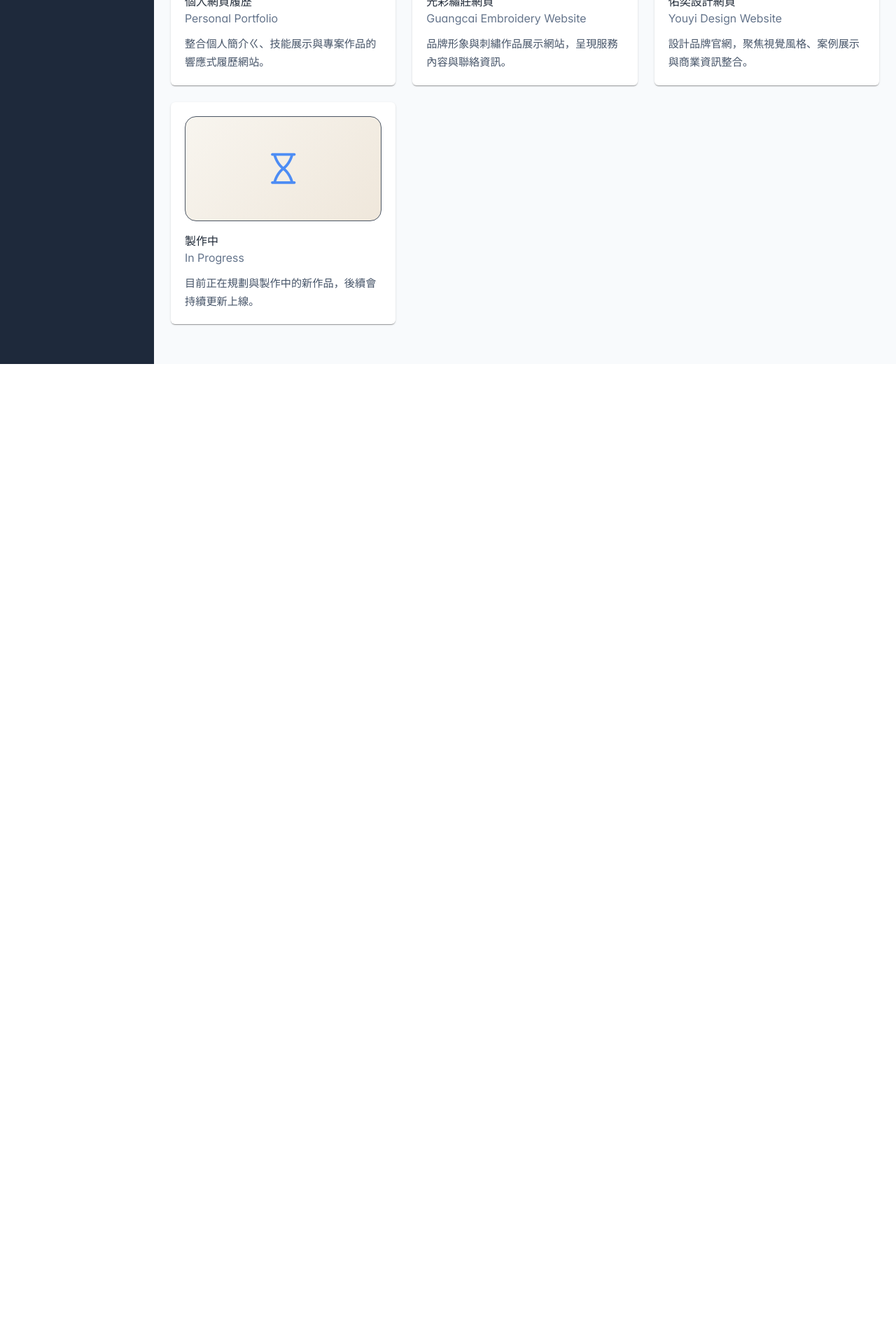
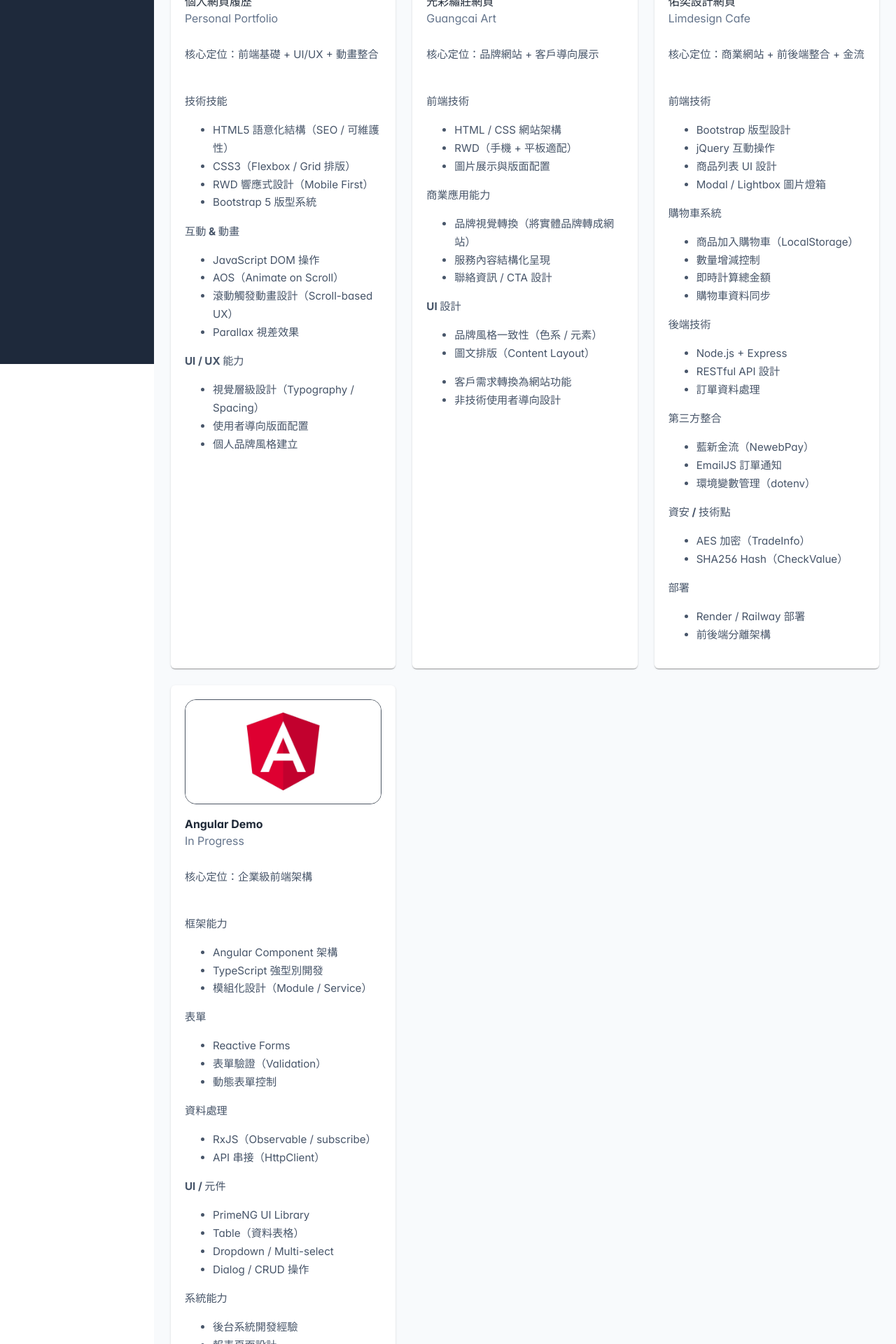
Before and after one commit to Hannah630/react-primereact-dashboard, a React app in the folder frontend/: page / in a window 1280 px wide. Shown: the part 280-2200 px from the top of the page at 70% size. Before the commit the page ends 860 px from the top, so only its background shows below. Built offline with nearby package versions, Linux system fonts and the light colour scheme; the HTML template or start-up script is replaced by a standard one.

Commit message:
update 卡片說明

```diff
--- a/frontend/src/components/StatCard.tsx
+++ b/frontend/src/components/StatCard.tsx
@@ -64,7 +64,7 @@ export default function StatCard({
 
         <div className={styles.textContent}>
           <p className={styles.label}>{title}</p>
-          <p className={styles.value}>{value}</p>
+          <div className={styles.value}>{value}</div>
         </div>
       </div>
     </Card>
--- a/frontend/src/pages/Dashboard.tsx
+++ b/frontend/src/pages/Dashboard.tsx
@@ -2,12 +2,14 @@ import StatCard from "../components/StatCard";
 import personalImage from "../pic/personal.jpg";
 import guangcaiImage from "../pic/繡莊logo.svg";
 import youyiImage from "../pic/yoyi.png";
+import angularImage from "../pic/angular.jpg";
 import styles from "./Dashboard.module.css";
 
-const portfolioRoute = "/websites";
-const personalPortfolioUrl = "https://hannah630.github.io/Personal.resume/";
-const guangcaiWebsiteUrl = "https://guangcaiart.com.tw/";
-const youyiWebsiteUrl = "https://limdesign-cafe.com/";
+export const portfolioRoute = "/websites";
+export const personalPortfolioUrl =
+  "https://hannah630.github.io/Personal.resume/";
+export const guangcaiWebsiteUrl = "https://guangcaiart.com.tw/";
+export const youyiWebsiteUrl = "https://limdesign-cafe.com/";
 
 export default function Dashboard() {
   return (
@@ -19,7 +21,36 @@ export default function Dashboard() {
             <span>Personal Portfolio</span>
           </>
         }
-        value="整合個人簡介ㄍ、技能展示與專案作品的響應式履歷網站。"
+        value={
+          <div>
+            <p>
+              <strong>核心定位：</strong>前端基礎 + UI/UX + 動畫整合
+            </p>
+            <br />
+            <strong>技術技能</strong>
+            <ul>
+              <li>HTML5 語意化結構（SEO / 可維護性）</li>
+              <li>CSS3（Flexbox / Grid 排版）</li>
+              <li>RWD 響應式設計（Mobile First）</li>
+              <li>Bootstrap 5 版型系統</li>
+            </ul>
+
+            <strong>互動 & 動畫</strong>
+            <ul>
+              <li>JavaScript DOM 操作</li>
+              <li>AOS（Animate on Scroll）</li>
+              <li>滾動觸發動畫設計（Scroll-based UX）</li>
+              <li>Parallax 視差效果</li>
+            </ul>
+
+            <strong>UI / UX 能力</strong>
+            <ul>
+              <li>視覺層級設計（Typography / Spacing）</li>
+              <li>使用者導向版面配置</li>
+              <li>個人品牌風格建立</li>
+            </ul>
+          </div>
+        }
         icon="pi-briefcase"
         href={personalPortfolioUrl}
         ariaLabel="個人網頁履歷 Personal Portfolio details"
@@ -30,13 +61,44 @@ export default function Dashboard() {
         title={
           <>
             <span>光彩繡莊網頁</span>
-            <span>Guangcai Embroidery Website</span>
+            <span>Guangcai Art</span>
           </>
         }
-        value="品牌形象與刺繡作品展示網站，呈現服務內容與聯絡資訊。"
+        value={
+          <div>
+            <p>
+              <strong>核心定位：</strong>品牌網站 + 客戶導向展示
+            </p>
+            <br />
+            <strong>前端技術</strong>
+            <ul>
+              <li>HTML / CSS 網站架構</li>
+              <li>RWD（手機 + 平板適配）</li>
+              <li>圖片展示與版面配置</li>
+            </ul>
+
+            <strong>商業應用能力</strong>
+            <ul>
+              <li>品牌視覺轉換（將實體品牌轉成網站）</li>
+              <li>服務內容結構化呈現</li>
+              <li>聯絡資訊 / CTA 設計</li>
+            </ul>
+
+            <strong>UI 設計</strong>
+            <ul>
+              <li>品牌風格一致性（色系 / 元素）</li>
+              <li>圖文排版（Content Layout）</li>
+            </ul>
+
+            <ul>
+              <li>客戶需求轉換為網站功能</li>
+              <li>非技術使用者導向設計</li>
+            </ul>
+          </div>
+        }
         icon="pi-box"
         href={guangcaiWebsiteUrl}
-        ariaLabel="光彩繡莊網頁 Guangcai Embroidery Website details"
+        ariaLabel="光彩繡莊網頁 Guangcai Art details"
         imageSrc={guangcaiImage}
         imageAlt="光彩繡莊網頁作品預覽"
         imageFit="contain"
@@ -46,13 +108,61 @@ export default function Dashboard() {
         title={
           <>
             <span>佑奕設計網頁</span>
-            <span>Youyi Design Website</span>
+            <span>Limdesign Cafe</span>
           </>
         }
-        value="設計品牌官網，聚焦視覺風格、案例展示與商業資訊整合。"
+        value={
+          <div>
+            <p>
+              <strong>核心定位：</strong>商業網站 + 前後端整合 + 金流
+            </p>
+            <br />
+            <strong>前端技術</strong>
+            <ul>
+              <li>Bootstrap 版型設計</li>
+              <li>jQuery 互動操作</li>
+              <li>商品列表 UI 設計</li>
+              <li>Modal / Lightbox 圖片燈箱</li>
+            </ul>
+
+            <strong>購物車系統</strong>
+            <ul>
+              <li>商品加入購物車（LocalStorage）</li>
+              <li>數量增減控制</li>
+              <li>即時計算總金額</li>
+              <li>購物車資料同步</li>
+            </ul>
+
+            <strong>後端技術</strong>
+            <ul>
+              <li>Node.js + Express</li>
+              <li>RESTful API 設計</li>
+              <li>訂單資料處理</li>
+            </ul>
+
+            <strong>第三方整合</strong>
+            <ul>
+              <li>藍新金流（NewebPay）</li>
+              <li>EmailJS 訂單通知</li>
+              <li>環境變數管理（dotenv）</li>
+            </ul>
+
+            <strong>資安 / 技術點</strong>
+            <ul>
+              <li>AES 加密（TradeInfo）</li>
+              <li>SHA256 Hash（CheckValue）</li>
+            </ul>
+
+            <strong>部署</strong>
+            <ul>
+              <li>Render / Railway 部署</li>
+              <li>前後端分離架構</li>
+            </ul>
+          </div>
+        }
         icon="pi-check-circle"
         href={youyiWebsiteUrl}
-        ariaLabel="佑奕設計網頁 Youyi Design Website details"
+        ariaLabel="佑奕設計網頁 Limdesign Cafe details"
         imageSrc={youyiImage}
         imageAlt="佑奕設計網頁作品預覽"
         imageFit="contain"
@@ -61,12 +171,55 @@ export default function Dashboard() {
       <StatCard
         title={
           <>
-            <span>製作中</span>
+            <span>Angular Demo</span>
             <span>In Progress</span>
           </>
         }
-        value="目前正在規劃與製作中的新作品，後續會持續更新上線。"
+        value={
+          <div>
+            <p>
+              <strong>核心定位：</strong>企業級前端架構
+            </p>
+            <br />
+            <strong>框架能力</strong>
+            <ul>
+              <li>Angular Component 架構</li>
+              <li>TypeScript 強型別開發</li>
+              <li>模組化設計（Module / Service）</li>
+            </ul>
+
+            <strong>表單</strong>
+            <ul>
+              <li>Reactive Forms</li>
+              <li>表單驗證（Validation）</li>
+              <li>動態表單控制</li>
+            </ul>
+
+            <strong>資料處理</strong>
+            <ul>
+              <li>RxJS（Observable / subscribe）</li>
+              <li>API 串接（HttpClient）</li>
+            </ul>
+
+            <strong>UI / 元件</strong>
+            <ul>
+              <li>PrimeNG UI Library</li>
+              <li>Table（資料表格）</li>
+              <li>Dropdown / Multi-select</li>
+              <li>Dialog / CRUD 操作</li>
+            </ul>
+
+            <strong>系統能力</strong>
+            <ul>
+              <li>後台系統開發經驗</li>
+              <li>報表頁面設計</li>
+              <li>權限 / 管理功能（Admin）</li>
+            </ul>
+          </div>
+        }
         icon="pi-hourglass"
+        imageSrc={angularImage}
+        imageAlt="Angular Demo 預覽"
         to={portfolioRoute}
         ariaLabel="製作中 In Progress details"
       />
--- a/frontend/src/pages/Websites.tsx
+++ b/frontend/src/pages/Websites.tsx
@@ -6,7 +6,11 @@ import { Button } from "primereact/button";
 import { Dialog } from "primereact/dialog";
 import { ConfirmDialog, confirmDialog } from "primereact/confirmdialog";
 import TableToolbar from "../components/TableToolbar/TableToolbar";
-import { fetchUsers } from "../services/fakeApi";
+import {
+  personalPortfolioUrl,
+  guangcaiWebsiteUrl,
+  youyiWebsiteUrl,
+} from "./Dashboard";
 import styles from "./Websites.module.css";
 
 interface Website {
@@ -18,8 +22,32 @@ interface Website {
 }
 
 export default function Websites() {
-  const [websites, setWebsites] = useState<Website[]>([]);
-  const [loading, setLoading] = useState(true);
+  const defaultSites: Website[] = [
+    {
+      id: 1,
+      name: "個人網頁履歷",
+      url: personalPortfolioUrl,
+      type: "Portfolio",
+      status: "Online",
+    },
+    {
+      id: 2,
+      name: "光彩繡莊網頁",
+      url: guangcaiWebsiteUrl,
+      type: "Brand",
+      status: "Online",
+    },
+    {
+      id: 3,
+      name: "佑奕設計網頁",
+      url: youyiWebsiteUrl,
+      type: "Design",
+      status: "Online",
+    },
+  ];
+
+  const [websites, setWebsites] = useState<Website[]>(defaultSites);
+  const [loading, setLoading] = useState(false);
   const [globalFilter, setGlobalFilter] = useState("");
   const [visible, setVisible] = useState(false);
   const [editMode, setEditMode] = useState(false);
@@ -32,28 +60,7 @@ export default function Websites() {
     status: "",
   });
 
-  useEffect(() => {
-    const loadData = async () => {
-      setLoading(true);
-
-      // 先用假資料
-      const data = await fetchUsers();
-
-      // mock 成網站資料
-      const mapped = (data as any[]).map((item, index) => ({
-        id: item.id || index + 1,
-        name: item.name || "Demo Site",
-        url: "https://example.com",
-        type: "Demo",
-        status: "Online",
-      }));
-
-      setWebsites(mapped);
-      setLoading(false);
-    };
-
-    loadData();
-  }, []);
+  // 初始資料已經在 useState 中設定，避免 effect 內同步 setState
 
   // 刪除
   const confirmDelete = (id: number) => {
@@ -104,6 +111,12 @@ export default function Websites() {
   };
 
   // Header
+  const urlBody = (rowData: Website) => (
+    <a href={rowData.url} target="_blank" rel="noopener noreferrer">
+      {rowData.url}
+    </a>
+  );
+
   const tableHeader = (
     <TableToolbar
       title="Website Management"
@@ -115,7 +128,7 @@ export default function Websites() {
 
   return (
     <div className={styles.page}>
-      <h2 className={styles.title}>Website Management</h2>
+      <h2 className={styles.title}>作品集管理</h2>
 
       <div className={styles.tableWrapper}>
         <DataTable
@@ -129,7 +142,7 @@ export default function Websites() {
           emptyMessage="No websites found"
         >
           <Column field="name" header="Name" sortable />
-          <Column field="url" header="URL" />
+          <Column header="URL" body={urlBody} />
           <Column field="type" header="Type" />
           <Column field="status" header="Status" />
 
@@ -137,7 +150,7 @@ export default function Websites() {
             header="Actions"
             body={(rowData: Website) => (
               <div className={styles.actionButtons}>
-                {/* 👁 查看網站 */}
+                {/* 查看網站 */}
                 <Button
                   icon="pi pi-external-link"
                   severity="info"
@@ -145,7 +158,7 @@ export default function Websites() {
                   onClick={() => window.open(rowData.url, "_blank")}
                 />
 
-                {/* ✏ 編輯 */}
+                {/* 編輯 */}
                 <Button
                   icon="pi pi-pencil"
                   severity="warning"
@@ -153,7 +166,7 @@ export default function Websites() {
                   onClick={() => openEdit(rowData)}
                 />
 
-                {/* 🗑 刪除 */}
+                {/* 刪除 */}
                 <Button
                   icon="pi pi-trash"
                   severity="danger"
```
Also changed, not shown: frontend/src/pic/angular.jpg (added).
